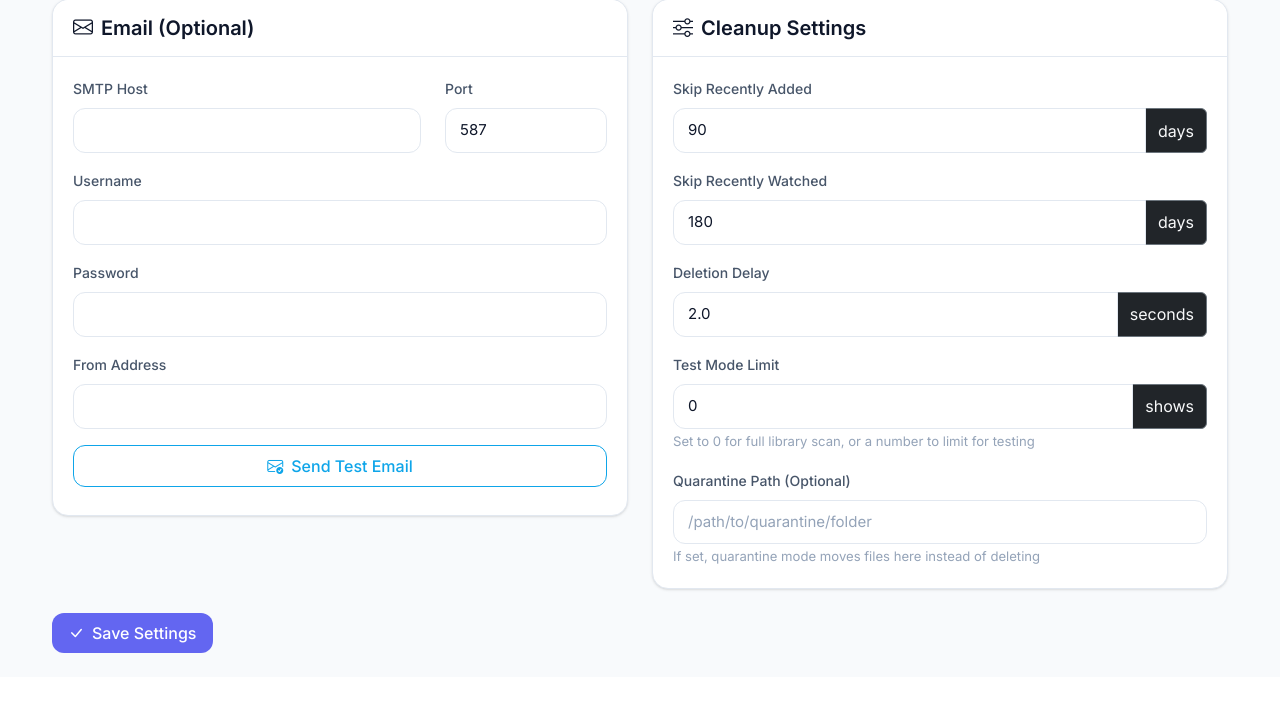
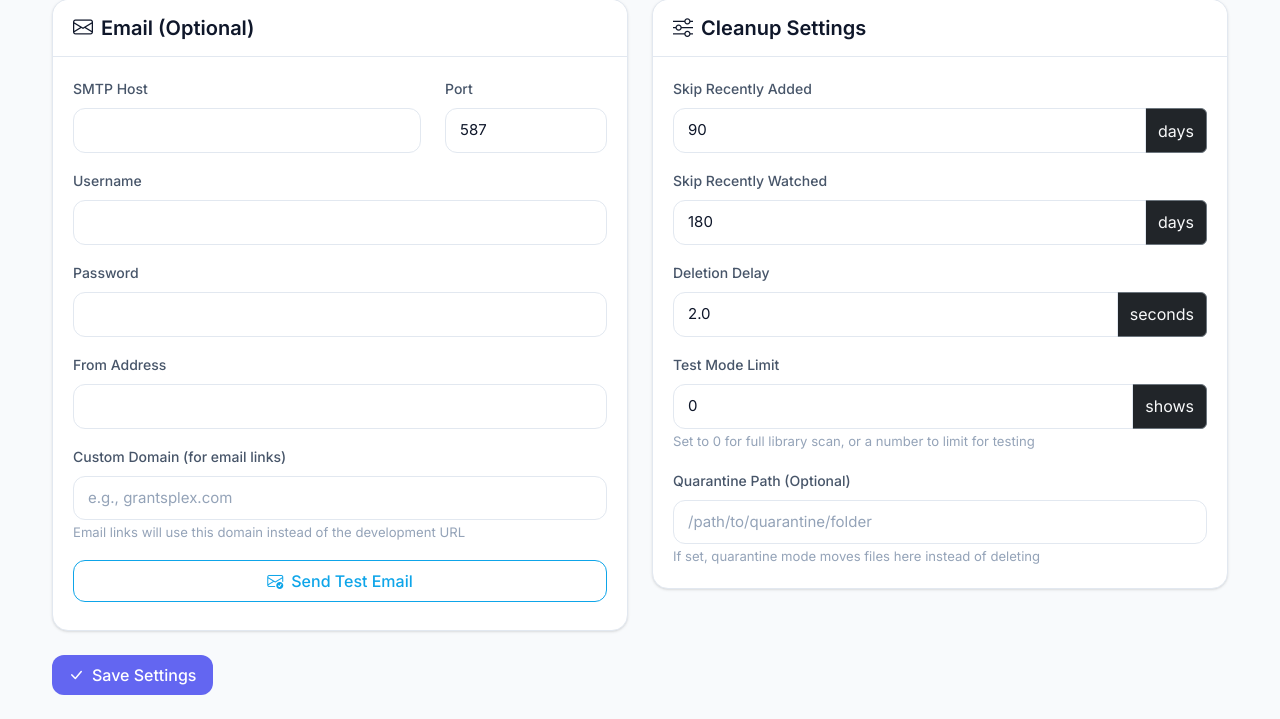
Before and after one commit to grantdyergd/Plex-butler, a Flask app: page /settings in a window 1280 px wide. Shown: the part 744-1463 px from the top of the page. Before the commit the page ends 1397 px from the top, so only its background shows below. Run offline with Flask 3, Linux system fonts and the light colour scheme; the visitor is signed in with stand-in values (Sample User, id 1); data that the repository does not hold is empty.

Commit message:
Add custom domain setting for email links
Update app.py and settings.html to include a custom domain setting for email links, ensuring proper URL resolution in emails sent from the application.

Replit-Commit-Author: Agent
Replit-Commit-Session-Id: c4baccf5-563b-4e08-a699-28ed8b98628b
Replit-Commit-Checkpoint-Type: full_checkpoint
Replit-Commit-Event-Id: 8e2a3299-6e18-4aef-bada-33a1cb91aba4
Replit-Commit-Screenshot-Url: https://storage.googleapis.com/screenshot-production-us-central1/fd5fe2c2-9a1e-46e6-b654-196d3b5aa973/c4baccf5-563b-4e08-a699-28ed8b98628b/hSddq2x
Replit-Helium-Checkpoint-Created: true

```diff
--- a/app.py
+++ b/app.py
@@ -527,6 +527,7 @@ def settings_page():
         set_setting('SMTP_USER', request.form.get('smtp_user', '').strip())
         set_setting('SMTP_PASSWORD', request.form.get('smtp_password', '').strip(), is_secret=True, preserve_if_empty=True)
         set_setting('SMTP_FROM', request.form.get('smtp_from', '').strip())
+        set_setting('CUSTOM_DOMAIN', request.form.get('custom_domain', '').strip())
         set_setting('SKIP_IF_ADDED_WITHIN_DAYS', request.form.get('skip_added_days', '90').strip())
         set_setting('SKIP_IF_WATCHED_WITHIN_DAYS', request.form.get('skip_watched_days', '180').strip())
         set_setting('DELETION_DELAY_SECONDS', request.form.get('deletion_delay', '2.0').strip())
@@ -549,6 +550,7 @@ def settings_page():
         'smtp_port': get_setting('SMTP_PORT', '587'),
         'smtp_user': get_setting('SMTP_USER'),
         'smtp_from': get_setting('SMTP_FROM'),
+        'custom_domain': get_setting('CUSTOM_DOMAIN'),
         'skip_added_days': get_setting('SKIP_IF_ADDED_WITHIN_DAYS', '90'),
         'skip_watched_days': get_setting('SKIP_IF_WATCHED_WITHIN_DAYS', '180'),
         'deletion_delay': get_setting('DELETION_DELAY_SECONDS', '2.0'),
@@ -1401,7 +1403,12 @@ def send_requester_review_emails():
 
     sent_count = 0
     errors = []
-    base_url = request.host_url.rstrip('/')
+
+    custom_domain = get_setting('CUSTOM_DOMAIN', '')
+    if custom_domain:
+        base_url = f"https://{custom_domain.lstrip('https://').lstrip('http://').rstrip('/')}"
+    else:
+        base_url = request.host_url.rstrip('/')
 
     for email, data in requester_items.items():
         try:
--- a/templates/settings.html
+++ b/templates/settings.html
@@ -122,6 +122,12 @@
                         <input type="email" class="form-control" id="smtp_from" name="smtp_from"
                                value="{{ settings.smtp_from }}">
                     </div>
+                    <div class="mb-3">
+                        <label for="custom_domain" class="form-label">Custom Domain (for email links)</label>
+                        <input type="text" class="form-control" id="custom_domain" name="custom_domain"
+                               value="{{ settings.custom_domain }}" placeholder="e.g., grantsplex.com">
+                        <small class="text-muted">Email links will use this domain instead of the development URL</small>
+                    </div>
                     <div class="mb-0">
                         <button type="button" class="btn btn-outline-info w-100" onclick="sendTestEmail()">
                             <i class="bi bi-envelope-check me-2"></i>Send Test Email
```
